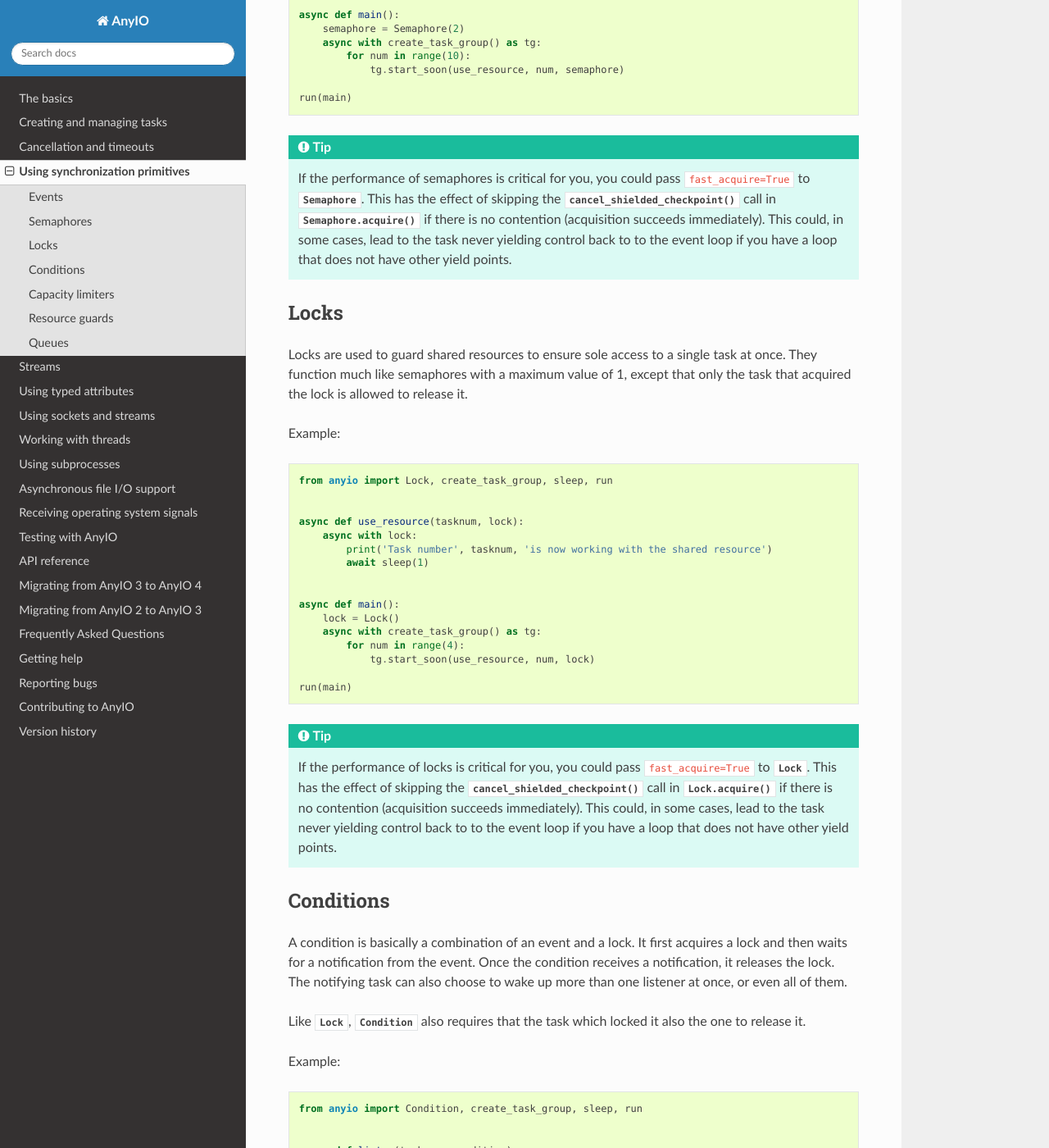
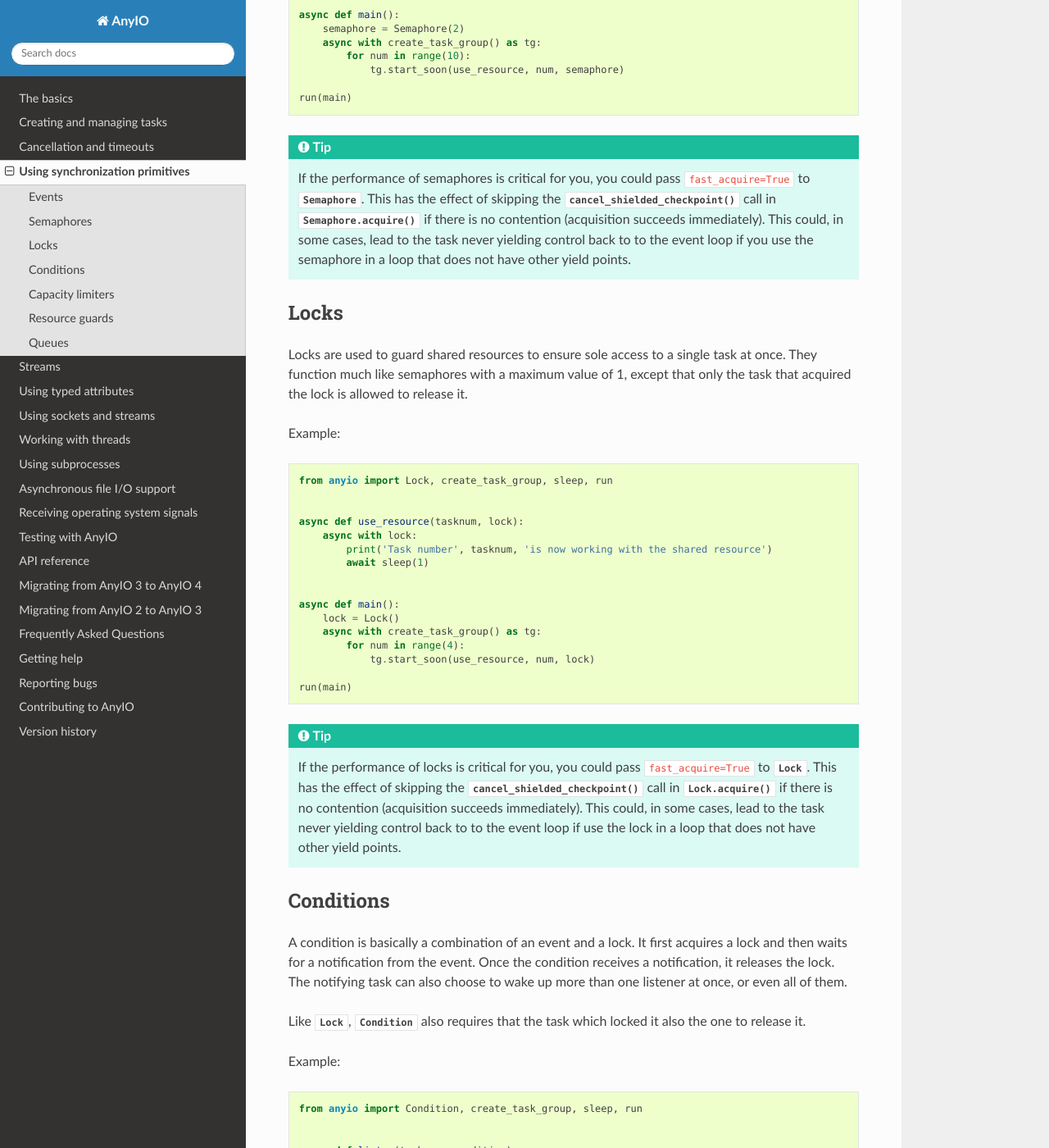
Before and after one commit to agronholm/anyio, a Sphinx documentation site: the page built from docs/synchronization.rst, in a window 1280 px wide and 1400 px high, scrolled down 1363 px. Shown: the whole window at 82% size. Built offline with Sphinx 7.4.7 and the Read the Docs theme 2.0.0, drawn with Linux system fonts in a browser that asks for light colours; the version number could not be read and is left out.

```diff
--- a/docs/synchronization.rst
+++ b/docs/synchronization.rst
@@ -70,8 +70,8 @@ Example::
    ``fast_acquire=True`` to :class:`Semaphore`. This has the effect of skipping the
    :func:`~.lowlevel.cancel_shielded_checkpoint` call in :meth:`Semaphore.acquire` if
    there is no contention (acquisition succeeds immediately). This could, in some cases,
-   lead to the task never yielding control back to to the event loop if you have a loop
-   that does not have other yield points.
+   lead to the task never yielding control back to to the event loop if you use the
+   semaphore in a loop that does not have other yield points.
 
 Locks
 -----
@@ -103,8 +103,8 @@ Example::
    ``fast_acquire=True`` to :class:`Lock`. This has the effect of skipping the
    :func:`~.lowlevel.cancel_shielded_checkpoint` call in :meth:`Lock.acquire` if there
    is no contention (acquisition succeeds immediately). This could, in some cases, lead
-   to the task never yielding control back to to the event loop if you have a loop that
-   does not have other yield points.
+   to the task never yielding control back to to the event loop if use the lock in a
+   loop that does not have other yield points.
 
 Conditions
 ----------
```
Also changed, not shown: 1 other file.
